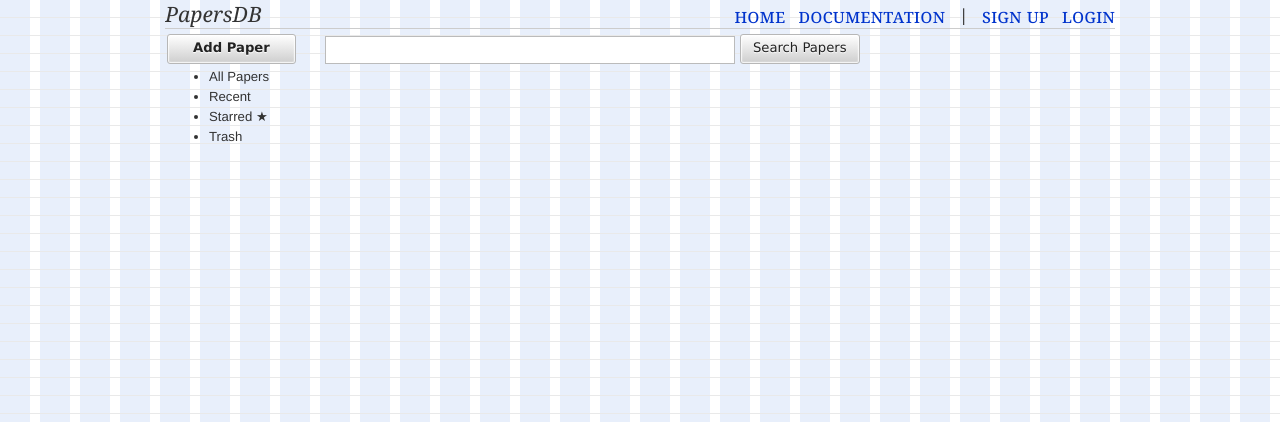
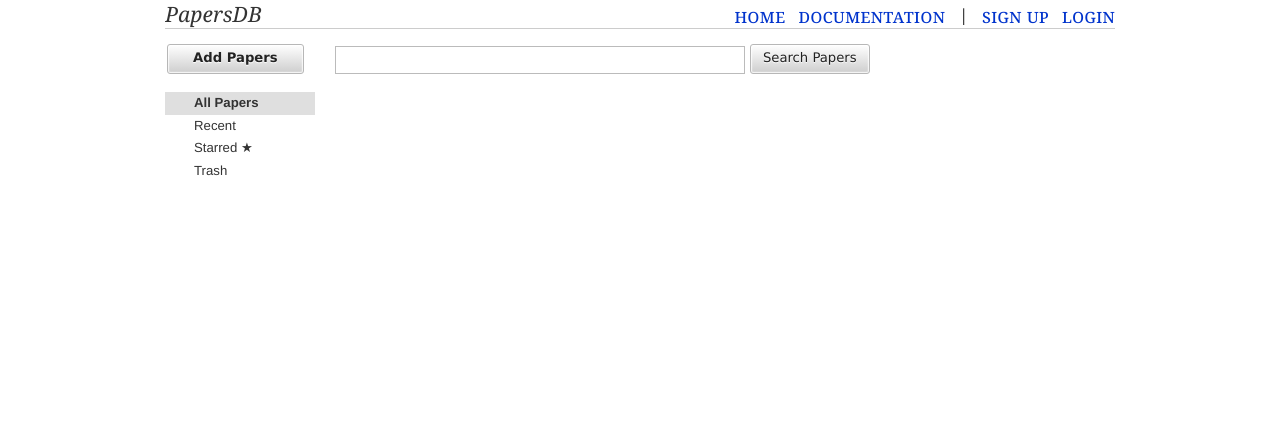
Before and after one commit to mikexstudios/papersdb, a Django app: template papers/templates/papers/dashboard.html in a window 1280 px wide. Shown: the top 422 px of the page. Run offline with Django 3.2, Linux system fonts and the light colour scheme; the template is opened without the code that fills it, so the values that code supplies are empty; some libraries are stand-ins or nearby versions.

Commit message:
Stylized left bar and added slightly padding to #right.

```diff
--- a/papers/templates/papers/dashboard.html
+++ b/papers/templates/papers/dashboard.html
@@ -19,18 +19,19 @@
 
 <div id="left">
     <div id="menu">
-        <a href="" id="papers-add-link" class="button light small">Add Paper</a>
+        <a href="" id="papers-add-link" class="button light small">Add Papers</a>
         <ul>
             <li class="selected">All Papers</li>
-            <li>Recent</li>
-            <li>Starred &#9733;</li>
-            <li>Trash</li>
+            <li><a href="">Recent</a></li>
+            <li><a href="">Starred &#9733;</a></li>
+            <li><a href="">Trash</a></li>
         </ul>
         <!-- TODO: Add Tags -->
     </div>
 </div>
 
 <div id="right">
+<div class="padding">
     <div id="search">
         <form action="" method="POST" name="search_form">
             {% csrf_token %}
@@ -39,5 +40,6 @@
         </form>
     </div>
 </div>
+</div>
 
 {% endblock %}
--- a/static/css/screen.css
+++ b/static/css/screen.css
@@ -1274,7 +1274,6 @@ textarea {
 
 /* line 38, ../sass/screen.sass */
 body {
-  background: url('../images/grid.png?1295807425');
   font-size: 1.1em;
 }
 /* line 42, ../sass/screen.sass */
@@ -1339,7 +1338,7 @@ body #container {
 body #header {
   font-family: Georgia, Times, Times New Roman, serif;
   margin-top: 3px;
-  margin-bottom: 5px;
+  margin-bottom: 15px;
   padding-bottom: 3px;
   border-bottom: 1px solid #cccccc;
   text-align: right;
@@ -1757,6 +1756,42 @@ body#dashboard #left #menu a#papers-add-link {
   padding-bottom: 7px;
 }
 /* line 306, ../sass/screen.sass */
+body#dashboard #left #menu ul {
+  list-style: none;
+  margin: 0;
+  padding: 0;
+  margin-top: 15px;
+  line-height: 1.7;
+}
+/* line 11, ../../../../../.gem/ruby/1.8/gems/compass-0.10.6/frameworks/compass/stylesheets/compass/utilities/lists/_bullets.scss */
+body#dashboard #left #menu ul li {
+  list-style-image: none;
+  list-style-type: none;
+  margin-left: 0px;
+}
+/* line 313, ../sass/screen.sass */
+body#dashboard #left #menu ul li a {
+  padding-left: 2.2em;
+  color: #333333;
+  text-decoration: none;
+  display: block;
+  width: 100%;
+}
+/* line 321, ../sass/screen.sass */
+body#dashboard #left #menu ul li.selected {
+  font-weight: bold;
+  background-color: #dfdfdf;
+  padding-left: 2.2em;
+}
+/* line 326, ../sass/screen.sass */
+body#dashboard #left #menu ul li.selected:hover {
+  background-color: #dfdfdf;
+}
+/* line 328, ../sass/screen.sass */
+body#dashboard #left #menu ul li:hover {
+  background-color: #efefef;
+}
+/* line 332, ../sass/screen.sass */
 body#dashboard #right {
   display: inline;
   float: left;
@@ -1767,14 +1802,18 @@ body#dashboard #right {
 * html body#dashboard #right {
   overflow-x: hidden;
 }
-/* line 310, ../sass/screen.sass */
+/* line 336, ../sass/screen.sass */
+body#dashboard #right .padding {
+  padding-left: 10px;
+}
+/* line 340, ../sass/screen.sass */
 body#dashboard #right #search form input.search {
   font-size: 0.9em;
   padding: 4px;
   margin: 0;
   width: 400px;
 }
-/* line 316, ../sass/screen.sass */
+/* line 346, ../sass/screen.sass */
 body#dashboard #right #search form button {
   margin-bottom: 3px;
   margin-left: 0;
--- a/static/sass/screen.sass
+++ b/static/sass/screen.sass
@@ -36,7 +36,7 @@ $content_width: 800px
 
 
 body
-  +showgrid
+  //+showgrid
 
   font-size: 1.1em
   a, a:link, a:visited
@@ -58,7 +58,7 @@ body
   #header
     font-family: $serif_font
     margin-top: 3px
-    margin-bottom: 5px
+    margin-bottom: 15px
     padding-bottom: 3px
     border-bottom: 1px solid #ccc
     text-align: right
@@ -303,8 +303,38 @@ body#dashboard
         //it looks right because of the small 1px white bar at the bottom of the
         //button.
         padding-bottom: 7px
+      ul
+        +no-bullets
+        margin: 0
+        padding: 0
+        margin-top: 15px
+        line-height: 1.7
+        li
+          a
+            //We put padding in here so that the entire li is clickable.
+            padding-left: 2.2em
+            //Normal font color
+            color: $font-color
+            text-decoration: none
+            display: block
+            width: 100%
+        li.selected
+          font-weight: bold
+          background-color: #dfdfdf
+          //Need to reduplicate padding here since selected isn't a link.
+          padding-left: 2.2em
+        li.selected:hover
+          background-color: #dfdfdf
+        li:hover
+          background-color: #efefef
+
+
   #right
     +column($blueprint-grid-columns - $left-grid-columns, true)
+    //Need to use another padding div so that we don't add to the width of the
+    //#right div.
+    .padding
+      padding-left: 10px
     #search
       form
         input.search
```
